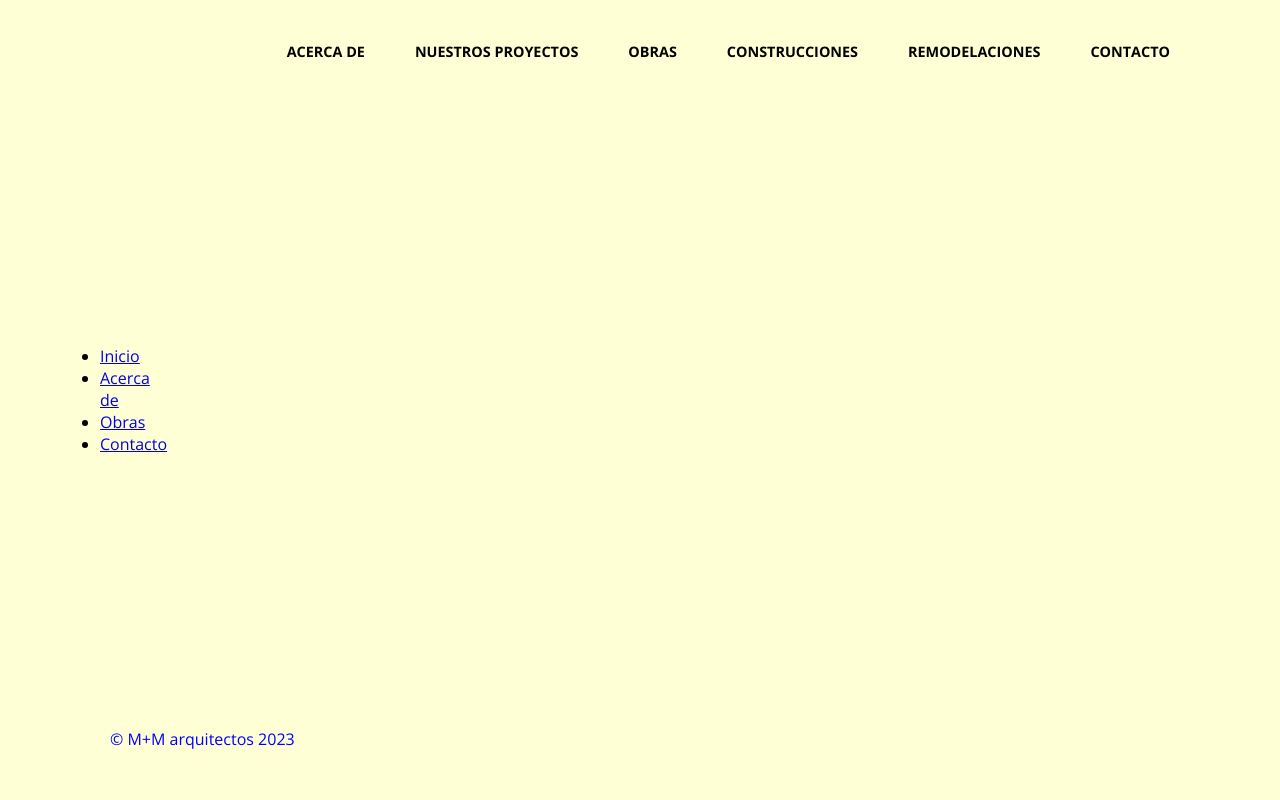
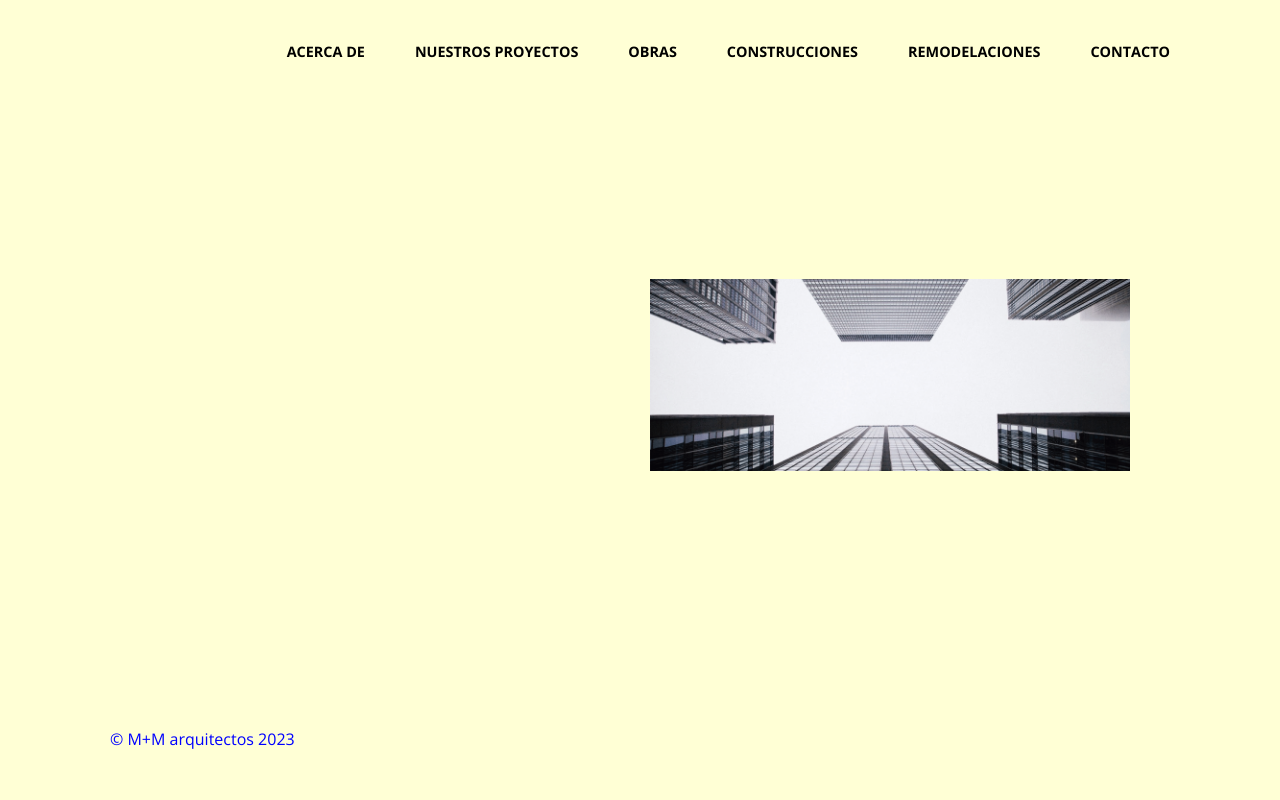
Before and after one commit to moyag/moyag.github.io, a plain HTML site: page index.html in a window 1280 px wide. Shown: the top 800 px of the page. Drawn offline with nearby package versions, Linux system fonts and the light colour scheme.

Commit message:
version 1.19 commit

```diff
--- a/index.html
+++ b/index.html
@@ -21,18 +21,12 @@
           <li><a href="https://moyag.github.io/contacto">Contacto</a></li>
         </ul>
       </header>
-      <div class="menu-main-menu-container"><ul id="mobile_main_menu" class="mobile_main_nav"><li id="menu-item-2973" class="menu-item menu-item-type-post_type menu-item-object-page menu-item-home current-menu-item page_item page-item-1919 current_page_item menu-item-2973"><a href="https://moyag.github.io/" aria-current="page">Inicio</a></li>
-        <li id="menu-item-2978" class="menu-item menu-item-type-post_type menu-item-object-page menu-item-2978"><a href="https://moyag.github.io/acercade">Acerca de</a></li>
-        <li id="menu-item-2979" class="menu-item menu-item-type-post_type menu-item-object-page menu-item-2979"><a href="https://moyag.github.io/obras">Obras</a></li>
-        <li id="menu-item-2980" class="menu-item menu-item-type-post_type menu-item-object-page menu-item-2980"><a href="https://moyag.github.io/contacto">Contacto</a></li>
-        </ul></div>
-                </div>
       <div class="contenido">
         <div class="tituloBox">
           <h2>Construimos la casa de tus sueños</h2>
         </div>
         <div class="imgBox">
-          <img src="" alt="">
+          <img src="\img\portada.gif" alt="">
         </div>
       </div>
       <div class="copyright">
```
Also changed, not shown: img/portada.gif (added).
